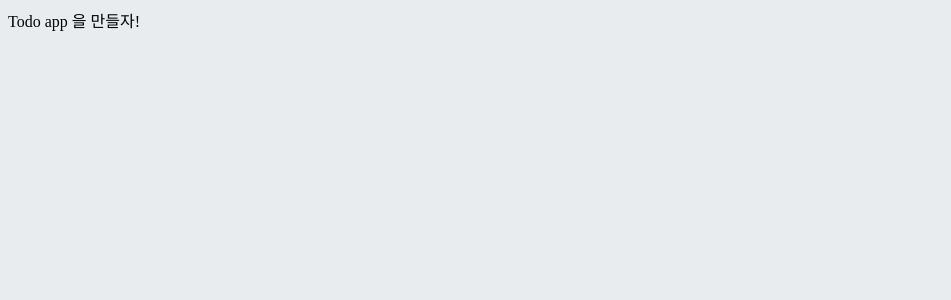
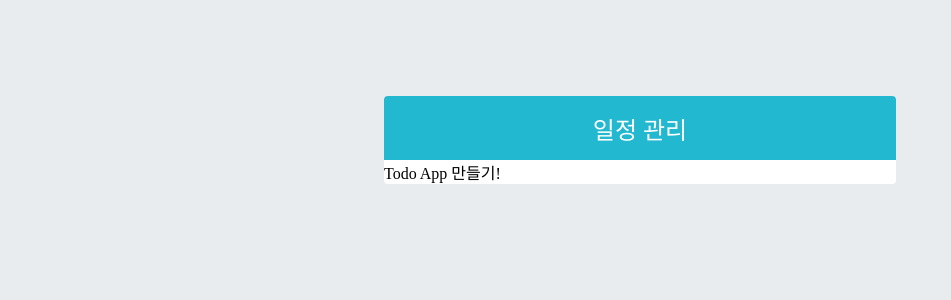
Before and after one commit to 42azimut/reactTech, a React (Create React App) app in the folder todo-app/: page / in a window 1280 px wide. Shown: the top 300 px of the page, without its empty margins (0-951 px from the left). Built offline with nearby package versions, Linux system fonts and the light colour scheme.

Commit message:
TodoTemplate.scss done

```diff
--- a/todo-app/src/App.js
+++ b/todo-app/src/App.js
@@ -1,7 +1,8 @@
 import React from 'react';
+import TodoTemplate from './components/TodoTemplate';
 
 const App = () => {
-  return <div>Todo app 을 만들자!</div>;
+  return <TodoTemplate> Todo App 만들기! </TodoTemplate>;
 };
 
 export default App;
--- /dev/null
+++ b/todo-app/src/components/TodoTemplate.js
@@ -0,0 +1,13 @@
+import React from 'react';
+import './TodoTemplate.scss';
+
+const TodoTemplate = ({ children }) => {
+  return (
+    <div className="TodoTemplate">
+      <div className="app-title">일정 관리</div>
+      <div className="content">{children}</div>
+    </div>
+  );
+};
+
+export default TodoTemplate;
--- /dev/null
+++ b/todo-app/src/components/TodoTemplate.scss
@@ -0,0 +1,22 @@
+.TodoTemplate {
+  width: 512px;
+  margin-left: auto;
+  margin-right: auto;
+  margin-top: 6rem;
+  border-radius: 4px;
+  overflow: hidden;
+}
+
+.app-title {
+  background: #22b8cf;
+  color: white;
+  height: 4rem;
+  font-size: 1.5rem;
+  display: flex;
+  align-items: center;
+  justify-content: center;
+}
+
+.content {
+  background: white;
+}
```
Also changed, not shown: 1 other file (tests, documents, lock files or other folders).
